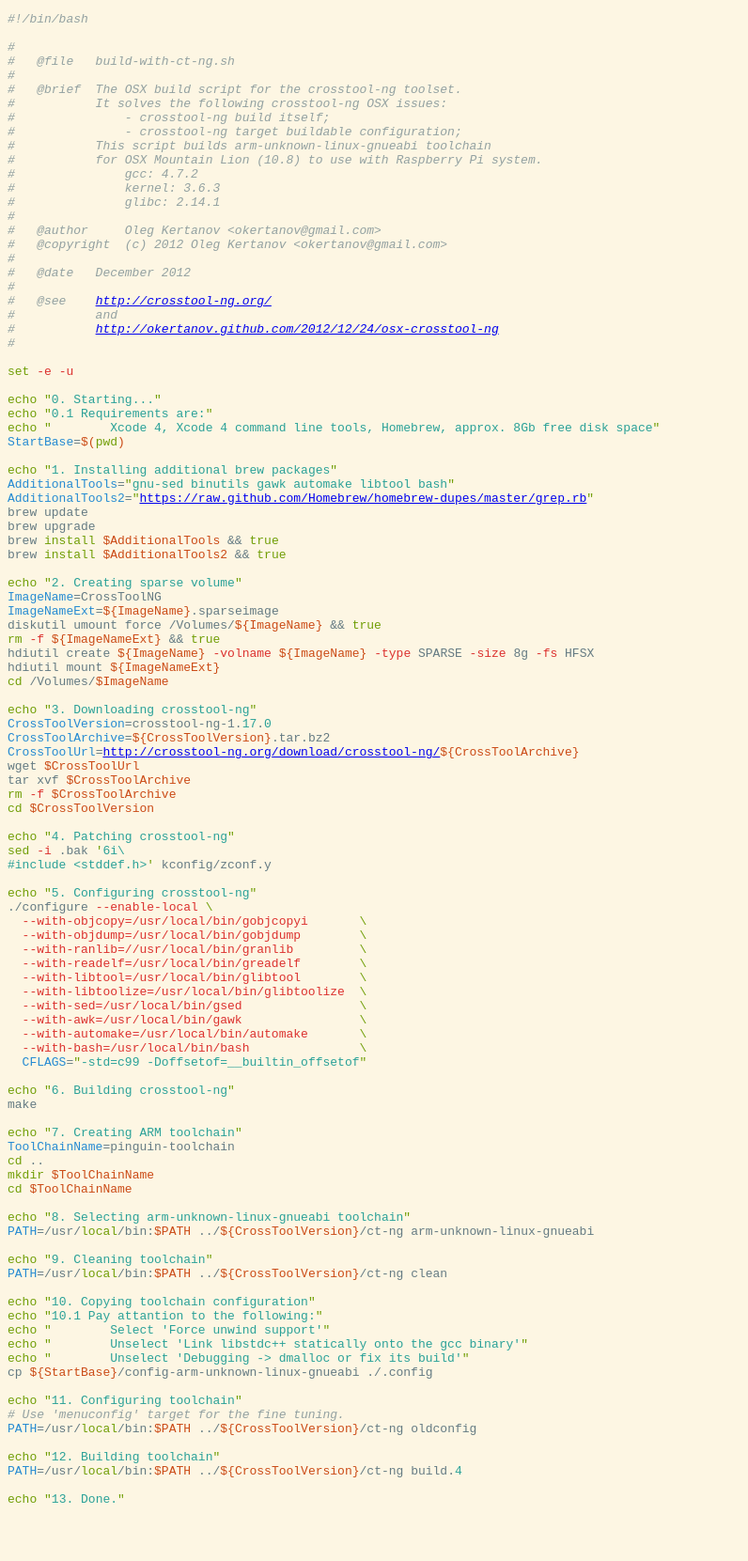
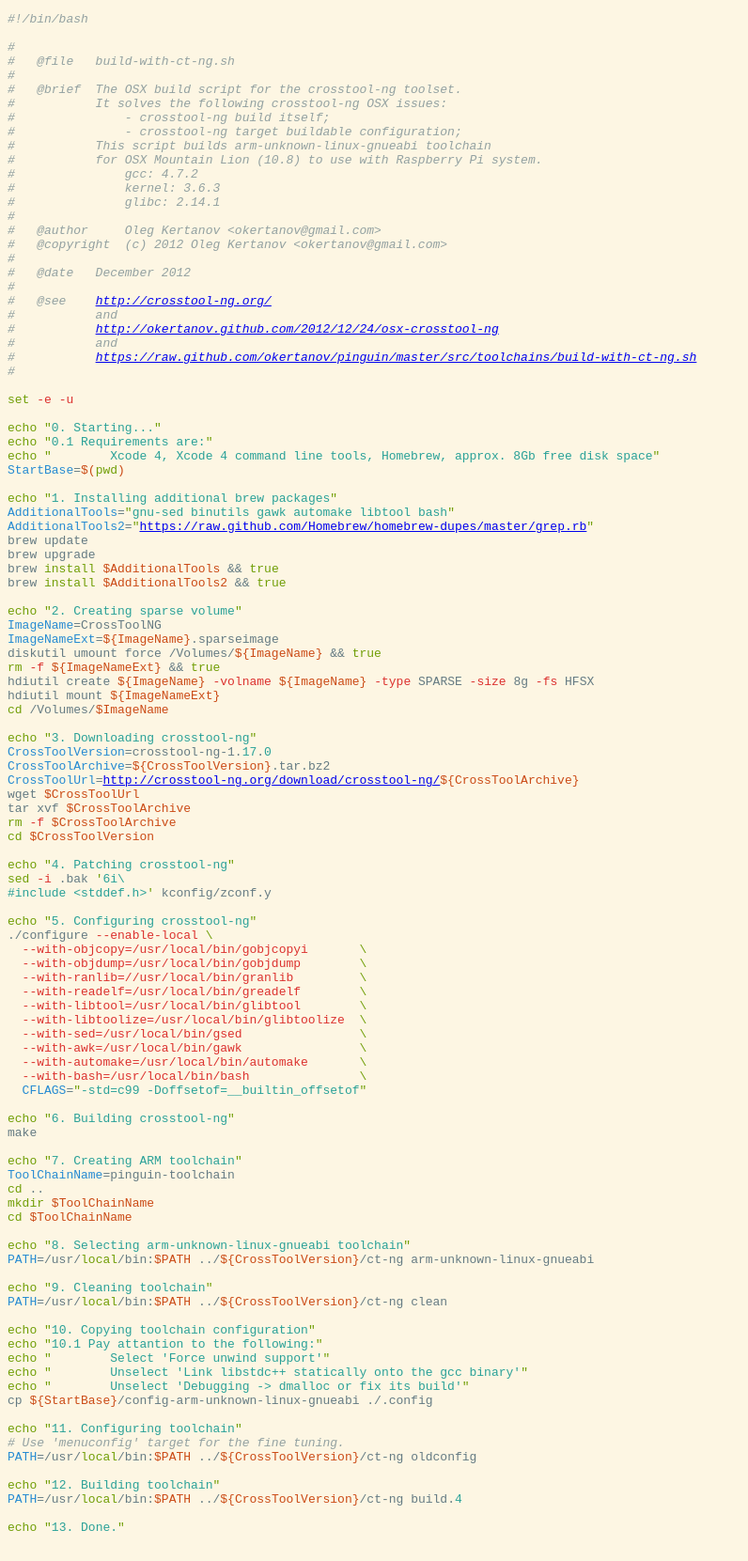
Before and after one commit to okertanov/okertanov.github.com, a Jekyll site: the page _posts/2012-12-24-osx-crosstool-ng.html, which Jekyll copies as it is, in a window 1280 px wide. Shown: the whole page at 94% size, without its empty margins (0-796 px from the left). Built offline with Jekyll 4.4.1, drawn with Linux system fonts in a browser that asks for light colours; before the commit the page ends 1631 px from its top, so only the background shows below that.

Commit message:
2012-12-24-osx-crosstool-ng added 2

```diff
--- a/_posts/2012-12-24-osx-crosstool-ng.html
+++ b/_posts/2012-12-24-osx-crosstool-ng.html
@@ -45,6 +45,8 @@ body { font-family: monospace; color: #657b83; background-color: #fdf6e3; }
 <span class="Comment">#   @see    <a href="http://crosstool-ng.org/">http://crosstool-ng.org/</a></span>
 <span class="Comment">#           and</span>
 <span class="Comment">#           <a href="http://okertanov.github.com/2012/12/24/osx-crosstool-ng">http://okertanov.github.com/2012/12/24/osx-crosstool-ng</a></span>
+<span class="Comment">#           and</span>
+<span class="Comment">#           <a href="https://raw.github.com/okertanov/pinguin/master/src/toolchains/build-with-ct-ng.sh">https://raw.github.com/okertanov/pinguin/master/src/toolchains/build-with-ct-ng.sh</a></span>
 <span class="Comment">#</span>
 
 <span class="Statement">set</span><span class="Identifier"> </span><span class="Special">-e</span><span class="Identifier"> </span><span class="Special">-u</span>
```
